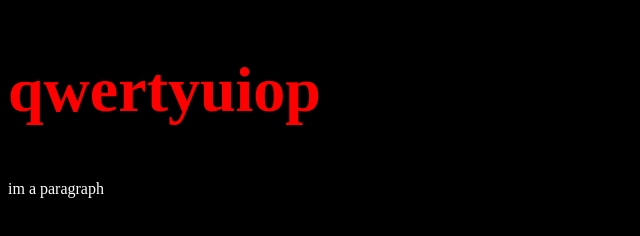
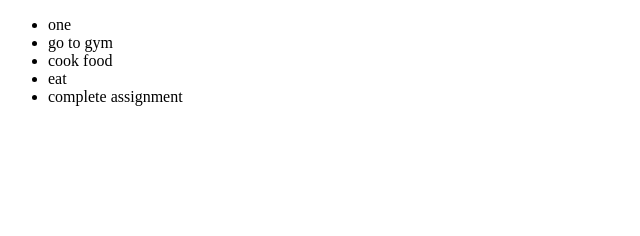
Before and after one commit to Vedant102/Full_Stack_Web_Devlopement, a plain HTML site: page index.html in a window 1280 px wide. Shown: the whole page, without its empty margins (0-640 px from the left). Drawn offline with Linux system fonts and the light colour scheme.

Commit message:
For loop and Append Child

```diff
--- a/app.js
+++ b/app.js
@@ -1,10 +1,15 @@
-var heading = document.getElementById('heading')
-var body = document.querySelector('body')
-body.classList.add('dark')
+var list =document.querySelector('ul')
+console.log(list)
 
 
-heading.innerHTML="qwertyuiop"
-heading.style="color:red;font-size:4rem"
-console.log(heading.classList)
-heading.classList.add('five')
-heading.classList.remove('one')
+var arr=['go to gym', 'cook food', 'eat']
+arr.push('complete assignment')
+
+for(var i=0;i<arr.length; i++){
+  var element = document.createElement('li')
+  var textnode = document.createTextNode(arr[i])
+  console.log(element)
+  element.appendChild(textnode)
+  console.log(element)
+  list.appendChild(element)
+}
--- a/index.html
+++ b/index.html
@@ -16,11 +16,9 @@
     </style>
 </head>
 <body>
-   <div>
-       <h2 id="heading" class="one two three four">I'm a heading</h2>
-        <p class="para">im a paragraph</p>
-        <a href="" class="para"></a>
-    </div>
+   <ul>
+       <li>one</li>
+   </ul>
 <script src="./app.js"></script>
 </body>
 </html>
```
